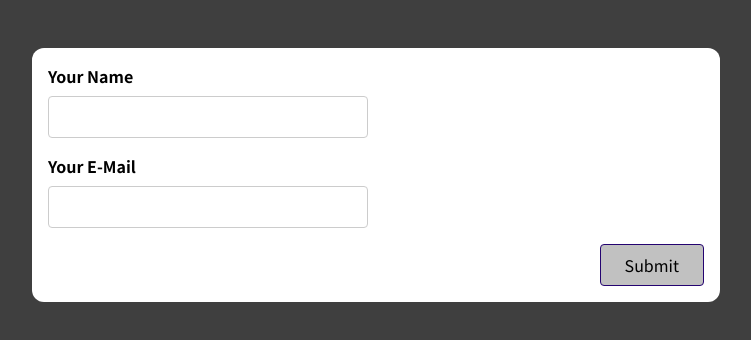
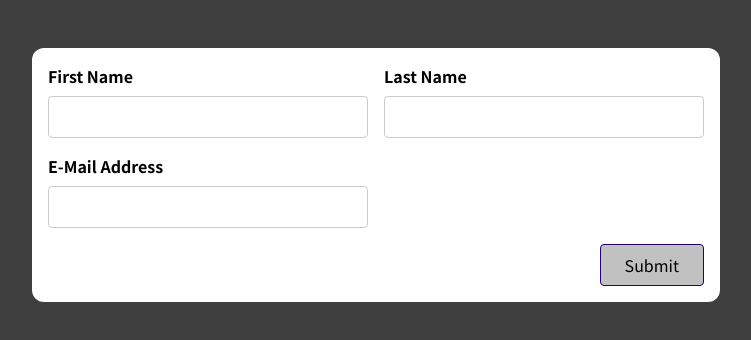
Before and after one commit to lerand94/reactFormApp, a React (Create React App) app: page / in a window 1280 px wide. Shown: the top 340 px of the page, without its empty margins (264-1015 px from the left). Built offline with nearby package versions, Linux system fonts and the light colour scheme.

Commit message:
added useInput hook to BasicForm cmp

```diff
--- a/src/App.js
+++ b/src/App.js
@@ -1,9 +1,10 @@
-import SimpleInput from './components/SimpleInput';
+import SimpleInput from "./components/SimpleInput";
+import BasicForm from "./components/BasicForm";
 
 function App() {
   return (
     <div className="app">
-      <SimpleInput />
+      <BasicForm />
     </div>
   );
 }
--- a/src/components/BasicForm.js
+++ b/src/components/BasicForm.js
@@ -1,22 +1,108 @@
+import useInput from "../hooks/use-input";
+
+const isNotEmpty = (value) => value.trim() !== "";
+const isEmail = (value) => value.includes("@");
+
 const BasicForm = (props) => {
+  const {
+    value: firstNameValue,
+    isValid: firstNameIsValid,
+    hasError: firstNameHasError,
+    valueChangeHandler: firstNameChangeHandler,
+    inputBlurHandler: firstNameBlurHandler,
+    reset: resetFirstName,
+  } = useInput(isNotEmpty);
+  const {
+    value: lastNameValue,
+    isValid: lastNameIsValid,
+    hasError: lastNameHasError,
+    valueChangeHandler: lastNameChangeHandler,
+    inputBlurHandler: lastNameBlurHandler,
+    reset: resetLastName,
+  } = useInput(isNotEmpty);
+  const {
+    value: emailValue,
+    isValid: emailIsValid,
+    hasError: emailHasError,
+    valueChangeHandler: emailChangeHandler,
+    inputBlurHandler: emailBlurHandler,
+    reset: resetEmail,
+  } = useInput(isEmail);
+
+  let formIsValid = false;
+
+  if (firstNameIsValid && lastNameIsValid && emailIsValid) {
+    formIsValid = true;
+  }
+
+  const submitHandler = (event) => {
+    event.preventDefault();
+
+    if (!formIsValid) {
+      return;
+    }
+
+    console.log("Submitted!");
+    console.log(firstNameValue, lastNameValue, emailValue);
+
+    resetFirstName();
+    resetLastName();
+    resetEmail();
+  };
+
+  const firstNameClasses = firstNameHasError
+    ? "form-control invalid"
+    : "form-control";
+  const lastNameClasses = lastNameHasError
+    ? "form-control invalid"
+    : "form-control";
+  const emailClasses = emailHasError ? "form-control invalid" : "form-control";
+
   return (
-    <form>
-      <div className='control-group'>
-        <div className='form-control'>
-          <label htmlFor='name'>First Name</label>
-          <input type='text' id='name' />
+    <form onSubmit={submitHandler}>
+      <div className="control-group">
+        <div className={firstNameClasses}>
+          <label htmlFor="name">First Name</label>
+          <input
+            type="text"
+            id="name"
+            value={firstNameValue}
+            onChange={firstNameChangeHandler}
+            onBlur={firstNameBlurHandler}
+          />
+          {firstNameHasError && (
+            <p className="error-text">Please enter a first name.</p>
+          )}
         </div>
-        <div className='form-control'>
-          <label htmlFor='name'>Last Name</label>
-          <input type='text' id='name' />
+        <div className={lastNameClasses}>
+          <label htmlFor="name">Last Name</label>
+          <input
+            type="text"
+            id="name"
+            value={lastNameValue}
+            onChange={lastNameChangeHandler}
+            onBlur={lastNameBlurHandler}
+          />
+          {lastNameHasError && (
+            <p className="error-text">Please enter a last name.</p>
+          )}
         </div>
       </div>
-      <div className='form-control'>
-        <label htmlFor='name'>E-Mail Address</label>
-        <input type='text' id='name' />
+      <div className={emailClasses}>
+        <label htmlFor="name">E-Mail Address</label>
+        <input
+          type="text"
+          id="name"
+          value={emailValue}
+          onChange={emailChangeHandler}
+          onBlur={emailBlurHandler}
+        />
+        {emailHasError && (
+          <p className="error-text">Please enter a valid email address.</p>
+        )}
       </div>
-      <div className='form-actions'>
-        <button>Submit</button>
+      <div className="form-actions">
+        <button disabled={!formIsValid}>Submit</button>
       </div>
     </form>
   );
```
